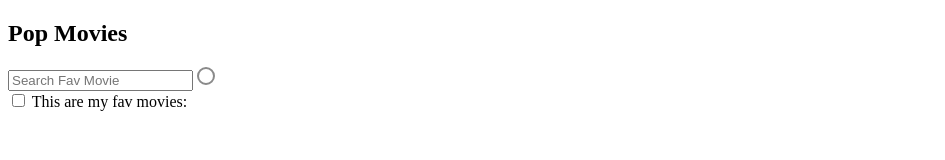
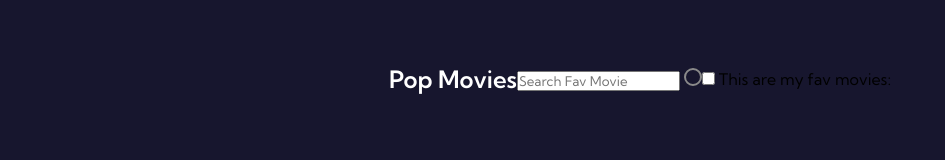
Before and after one commit to mhdavie/Pop-Movies, a plain HTML site: page index.html in a window 1280 px wide. Shown: the whole page, without its empty margins (0-945 px from the left). Drawn offline with Linux system fonts and the light colour scheme.

Commit message:
working on css

```diff
--- a/index.html
+++ b/index.html
@@ -9,8 +9,8 @@
     <link rel="preconnect" href="https://fonts.googleapis.com">
     <link rel="preconnect" href="https://fonts.gstatic.com" crossorigin>
     <link href="https://fonts.googleapis.com/css2?family=Kumbh+Sans:wght@300;400;500;600&display=swap" rel="stylesheet">
-    <link rel="stylesheet" href="style.css">
 
+    <link href="style.css" rel="stylesheet" type="text/css" />
 </head>
 <body>
     <h2>Pop Movies</h2>
--- a/style.css
+++ b/style.css
@@ -0,0 +1,35 @@
+:root {
+    --background-color: #17162E;
+}
+
+* {
+    margin: 0;
+    padding: 0;
+    box-sizing: border-box;
+    font-family: 'Kumbh Sans', sans-serif;
+  }
+
+  body {
+    max-width: 1260px;
+    display: flex;    /* coloca tudo no meio da pagina */
+    align-items: center;
+    justify-content: center;
+    padding: 2rem;
+    background: var(--background-color);
+    margin: 0 auto;
+  }
+
+main {
+    width: 100%;
+}
+
+h2 {
+    color: #fff;
+    text-align: center;
+    margin: 2rem 0;
+
+}
+
+.input-container {
+    bac
+}
```
